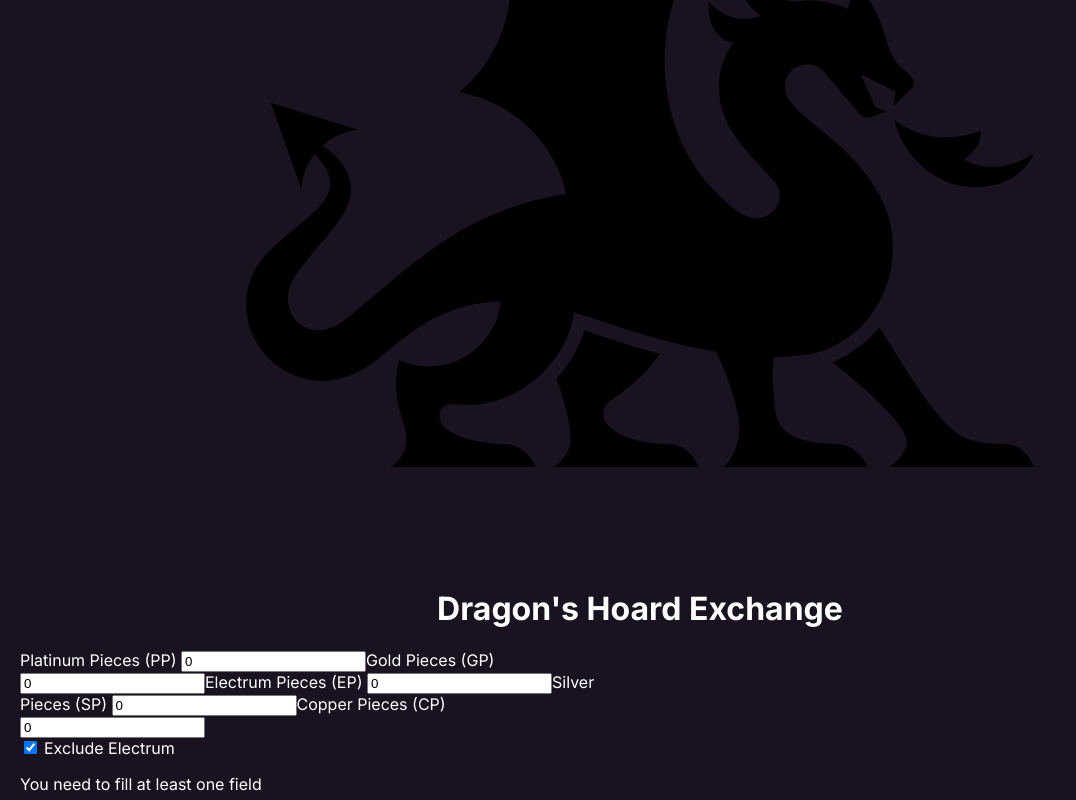
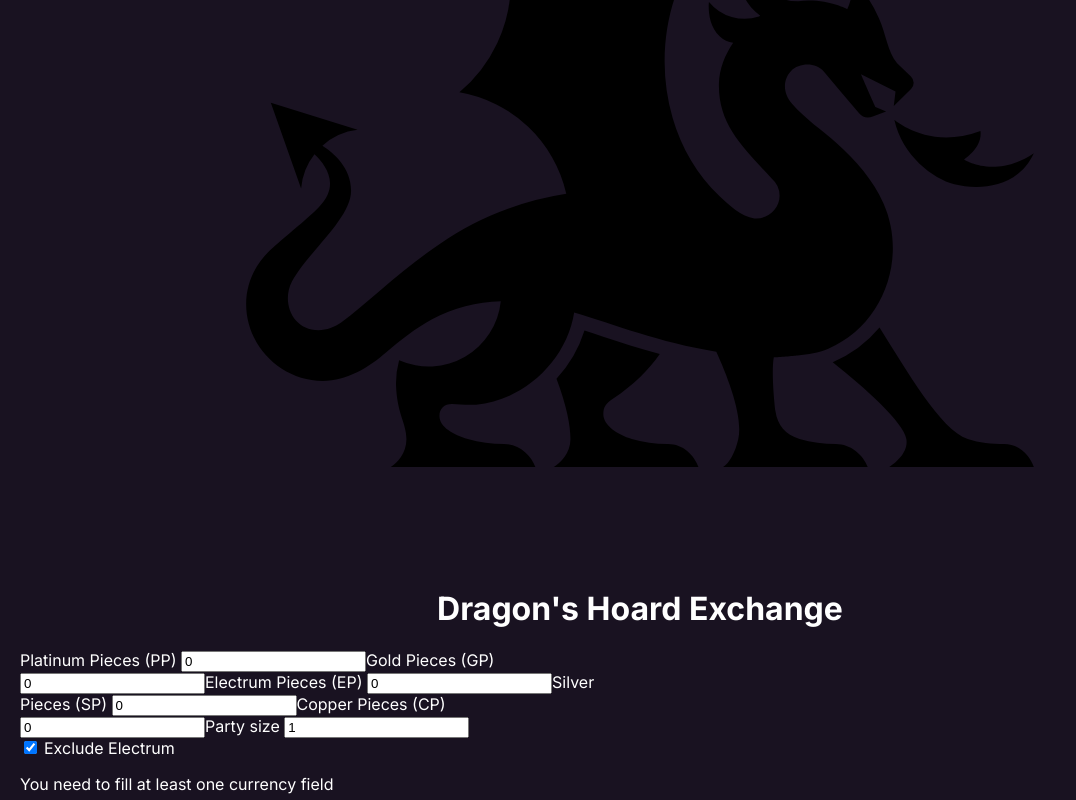
Before and after one commit to SirPedr/dragons-hoard-exchange, a Vue app: page / in a window 1280 px wide. Both pictures are taken after a click on the button "Convert". Shown: the part 256-1056 px from the top of the page, without its empty margins (0-1076 px from the left). Built offline with nearby package versions, Linux system fonts and the light colour scheme; a web font is replaced by a local one.

Commit message:
feat: adding party size field and validation through zod

```diff
--- a/package.json
+++ b/package.json
@@ -42,6 +42,7 @@
     "vite-svg-loader": "^5.1.0",
     "vitest": "^2.1.4",
     "vue-tsc": "^2.1.10",
-    "wrangler": "^3.86.0"
+    "wrangler": "^3.86.0",
+    "zod": "^3.23.8"
   }
 }
--- a/src/modules/converter/components/ConverterForm/ConverterForm.vue
+++ b/src/modules/converter/components/ConverterForm/ConverterForm.vue
@@ -1,7 +1,11 @@
 <script setup lang="ts">
 import { ref } from 'vue';
+import {
+  CONVERTER_FORM_SCHEMA,
+  type ConverterFormData,
+} from '../../consts/converterForm.consts';
+import type { Currencies, CurrencyMap } from '../../types';
 import CurrencyInput from '../CurrencyInput/CurrencyInput.vue';
-import type { ConverterFormData, Currencies, CurrencyMap } from '../../types';
 import FormCheckbox from '../FormCheckbox/FormCheckbox.vue';
 
 const props = defineProps<{
@@ -14,7 +18,7 @@ const emit = defineEmits<{
   onSubmit: [formData: ConverterFormData];
 }>();
 
-const errorMessage = ref<string | null>(null);
+const errorMessages = ref<string[] | null>(null);
 const formData = ref({
   currencies: {
     platinum: 0,
@@ -25,19 +29,21 @@ const formData = ref({
     ...(props.initialValues?.currencies ?? {}),
   },
   excludeElectrum: true,
+  partySize: 1,
 });
 
 const onSubmit = () => {
-  const allFieldsAreEmpty = Object.values(formData.value.currencies).every(
-    (value) => !value,
-  );
+  const validationResult = CONVERTER_FORM_SCHEMA.safeParse(formData.value);
 
-  if (allFieldsAreEmpty) {
-    errorMessage.value = 'You need to fill at least one field';
+  if (validationResult.error) {
+    errorMessages.value = Object.values(
+      validationResult.error.flatten().fieldErrors,
+    ).flat();
+
     return;
   }
 
-  errorMessage.value = null;
+  errorMessages.value = null;
   emit('onSubmit', formData.value);
 };
 
@@ -83,14 +89,25 @@ const onFieldChange = (value: number, name: string) => {
       @on-input="onFieldChange"
     />
 
+    <CurrencyInput
+      :value="formData.partySize"
+      label="Party size"
+      name="partySize"
+      @on-input="(value) => (formData.partySize = value)"
+    />
+
     <FormCheckbox
       label="Exclude Electrum"
       :checked="formData.excludeElectrum"
       @onChange="formData.excludeElectrum = !formData.excludeElectrum"
     />
 
-    <p v-if="errorMessage" :class="$style.formErrorMessage">
-      {{ errorMessage }}
+    <p
+      v-for="(message, index) in errorMessages"
+      :key="index"
+      :class="$style.formErrorMessage"
+    >
+      {{ message }}
     </p>
 
     <button type="submit" :class="$style.formSubmitButton">Convert</button>
--- /dev/null
+++ b/src/modules/converter/consts/converterForm.consts.ts
@@ -0,0 +1,19 @@
+import { z } from 'zod';
+
+export const CONVERTER_FORM_SCHEMA = z.object({
+  currencies: z
+    .object({
+      platinum: z.number().nonnegative(),
+      gold: z.number().nonnegative(),
+      electrum: z.number().nonnegative(),
+      silver: z.number().nonnegative(),
+      copper: z.number().nonnegative(),
+    })
+    .refine((data) => Object.values(data).some((value) => value > 0), {
+      message: 'You need to fill at least one currency field',
+    }),
+  partySize: z.number().positive('Party size must be greater than 0'),
+  excludeElectrum: z.boolean(),
+});
+
+export type ConverterFormData = z.infer<typeof CONVERTER_FORM_SCHEMA>;
--- a/src/modules/converter/pages/ConverterPage/ConverterPage.vue
+++ b/src/modules/converter/pages/ConverterPage/ConverterPage.vue
@@ -1,9 +1,9 @@
 <script setup lang="ts">
 import { useRoute, useRouter } from 'vue-router';
 import ConverterForm from '../../components/ConverterForm/ConverterForm.vue';
+import type { ConverterFormData } from '../../consts/converterForm.consts';
 import { DEFAULT_CURRENCY_VALUES } from '../../consts/rates.consts';
 import { parseConversionQuery } from '../../helpers/parseConversionQuery';
-import type { ConverterFormData } from '../../types';
 
 const router = useRouter();
 const route = useRoute();
--- a/src/modules/converter/types.ts
+++ b/src/modules/converter/types.ts
@@ -3,8 +3,3 @@ export type Currencies = 'platinum' | 'gold' | 'electrum' | 'silver' | 'copper';
 export type CurrencyMap = {
   [key in Currencies]: number;
 };
-
-export type ConverterFormData = {
-  currencies: CurrencyMap;
-  excludeElectrum: boolean;
-};
```
Also changed, not shown: 2 other files (tests, documents, lock files or other folders).
